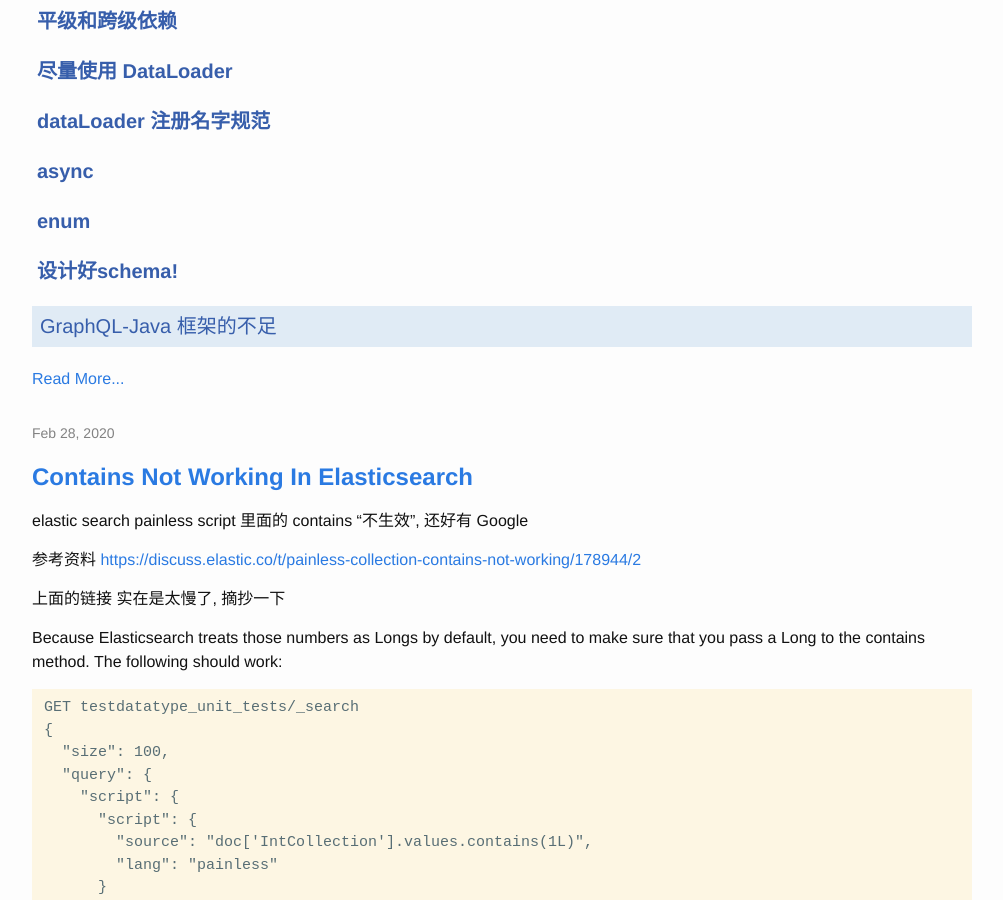
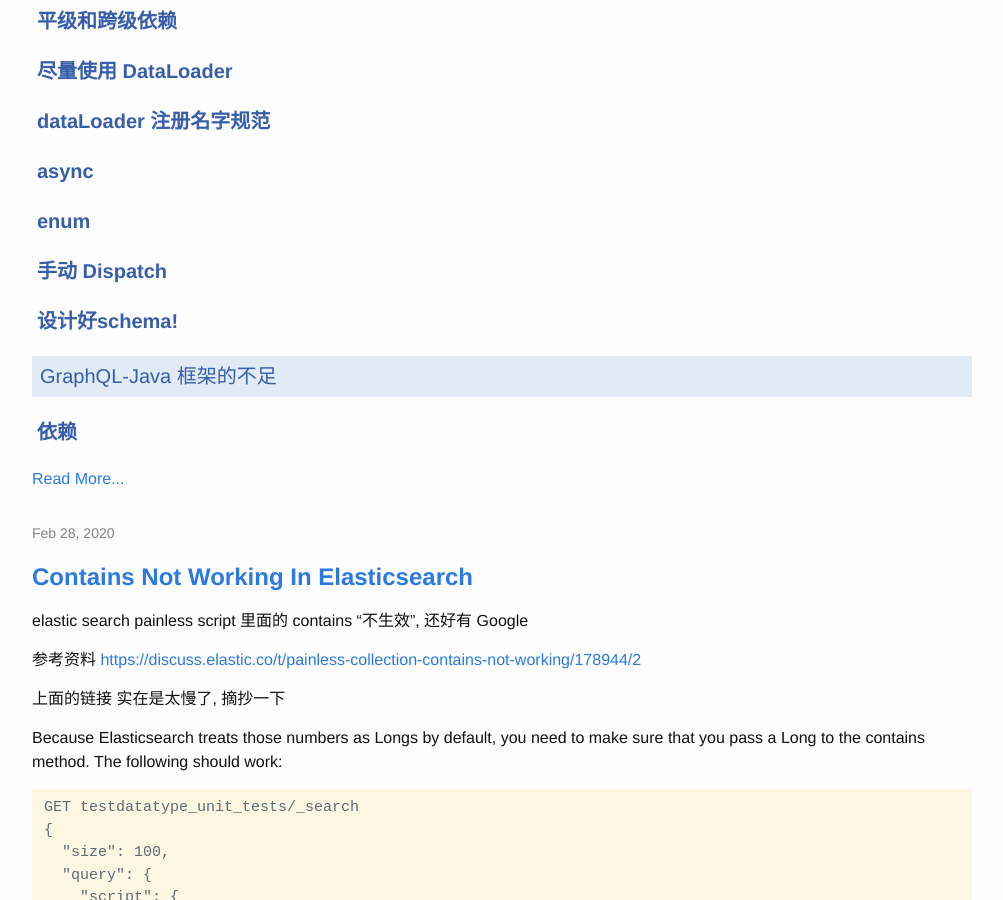
Before and after one commit to childe/ohmycat, a Jekyll site: the page built from index.html, in a window 1280 px wide and 900 px high, scrolled down 1077 px. Shown: the whole window, without its empty margins (138-1141 px from the left). Built offline with Jekyll 4.4.1, drawn with Linux system fonts in a browser that asks for light colours; the list of posts is cut into pages by our own code.

Commit message:
modified:   _posts/2020-03-23-graphql-java.md

```diff
--- a/_posts/2020-03-23-graphql-java.md
+++ b/_posts/2020-03-23-graphql-java.md
@@ -22,6 +22,10 @@ date: 2020-03-23T17:12:35+0800
 
 ### enum
 
+### 手动 Dispatch
+
 ### 设计好schema!
 
 ## GraphQL-Java 框架的不足
+
+### 依赖
```
